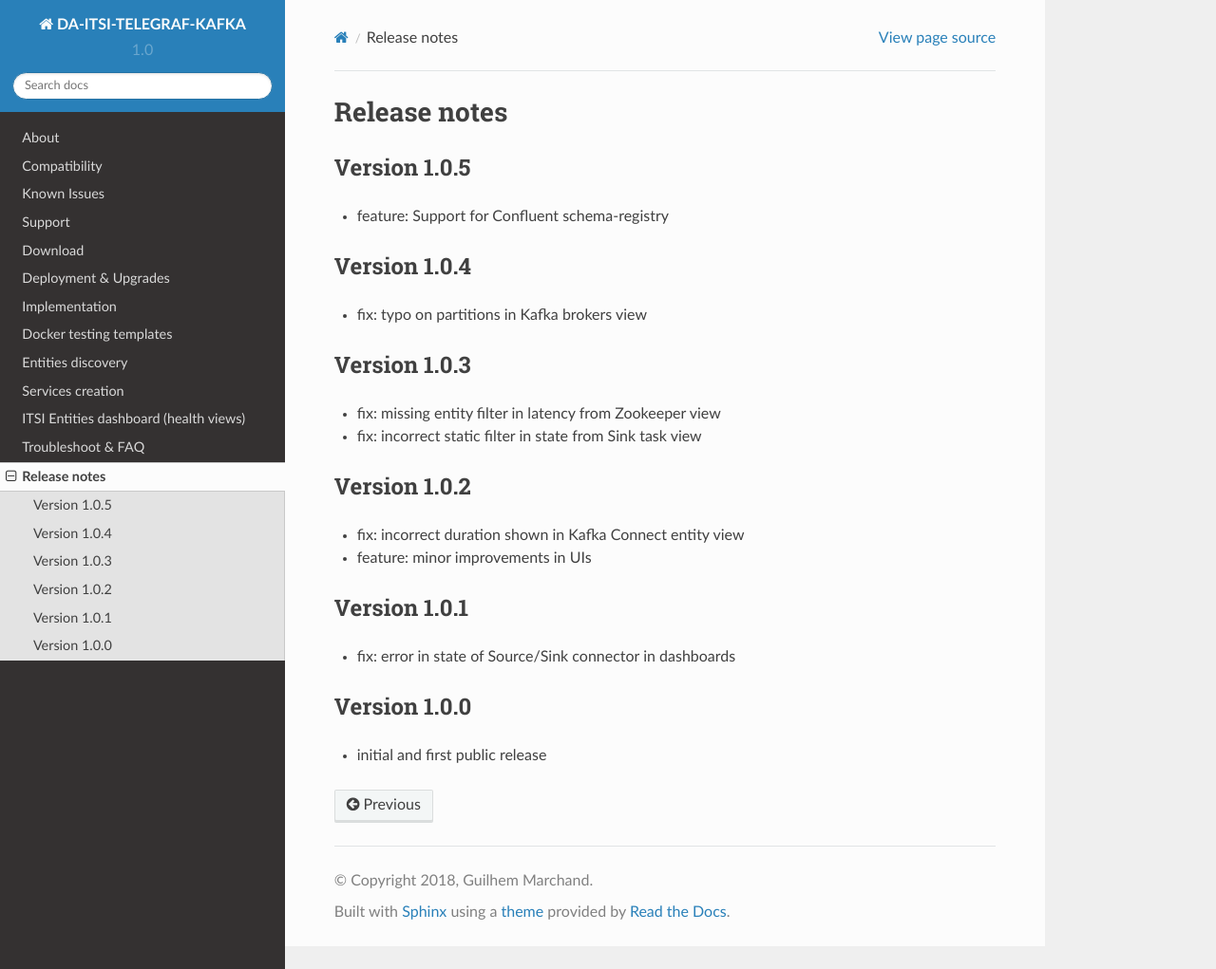
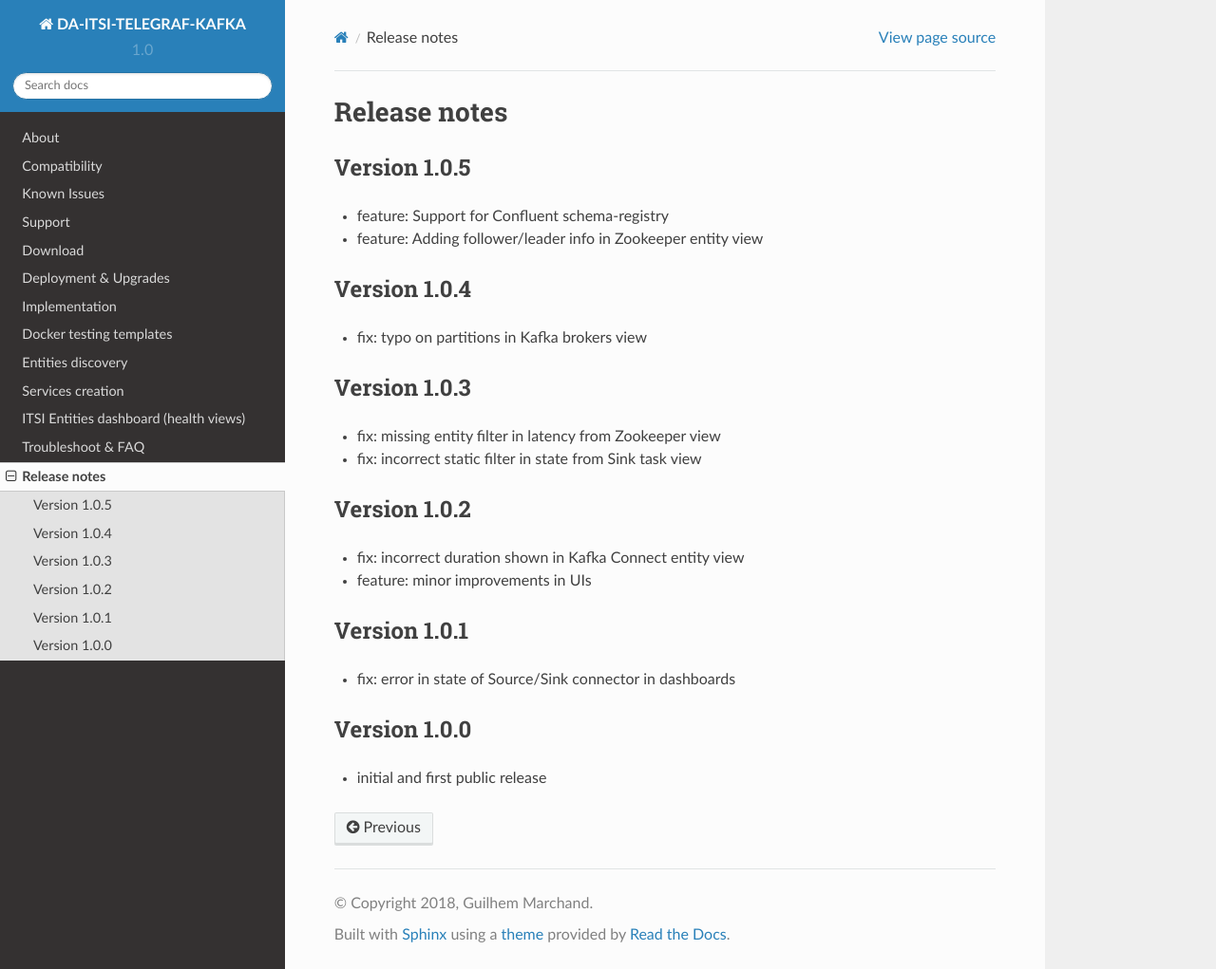
Before and after one commit to guilhemmarchand/DA-ITSI-TELEGRAF-KAFKA, a Sphinx documentation site: the page built from docs/releasenotes.rst, in a window 1280 px wide and 1021 px high. Shown: the whole window at 95% size. Built offline with Sphinx 7.4.7 and the Read the Docs theme 2.0.0, drawn with Linux system fonts in a browser that asks for light colours.

Commit message:
version 1.0.5

```diff
--- a/docs/releasenotes.rst
+++ b/docs/releasenotes.rst
@@ -4,6 +4,7 @@ Release notes
 Version 1.0.5
 =============
 - feature: Support for Confluent schema-registry
+- feature: Adding follower/leader info in Zookeeper entity view
 
 Version 1.0.4
 =============
```
Also changed, not shown: 2 other files.
